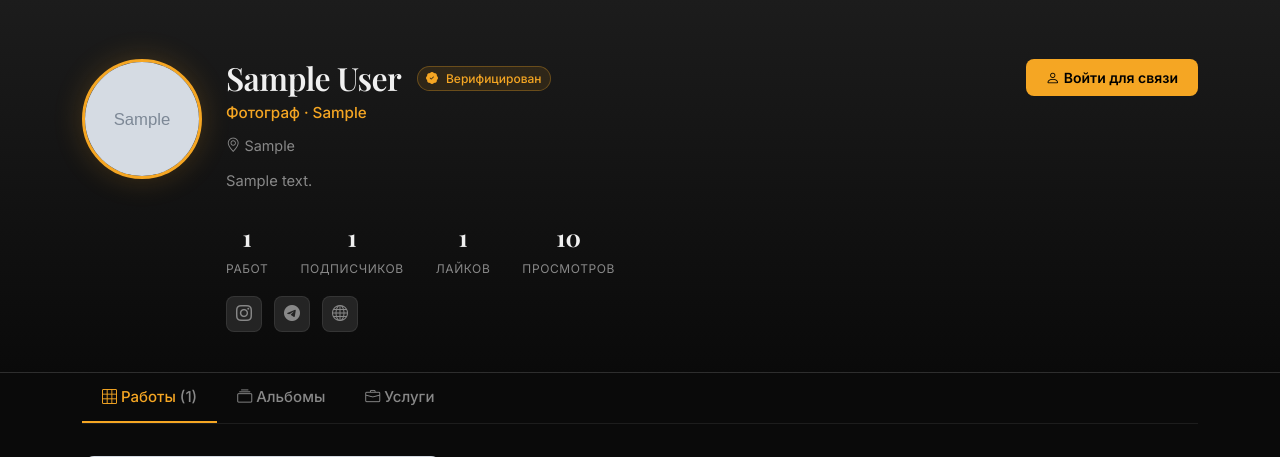
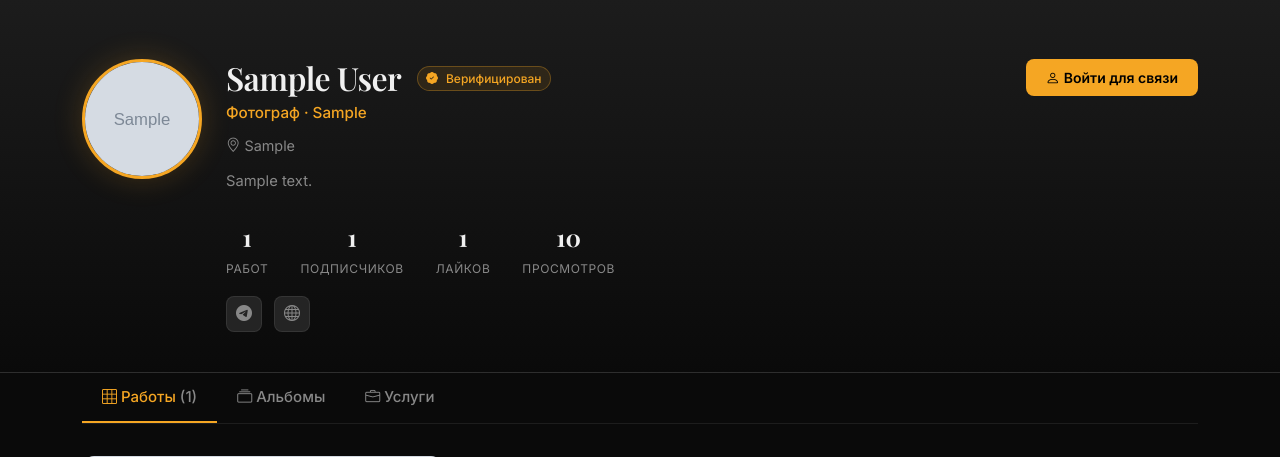
Before and after one commit to ds23432c/Sidelnikov_foto, a Django app: a page that uses templates/accounts/profile.html in a window 1280 px wide. Shown: the part 81-538 px from the top of the page. Run offline with Django 4.2, Linux system fonts and the light colour scheme; tables that the repository leaves empty hold one stand-in row (values such as "Sample post"); grey boxes marked "Sample" are stand-in pictures.

Commit message:
Remove Instagram icon from author profiles

```diff
--- a/templates/accounts/profile.html
+++ b/templates/accounts/profile.html
@@ -51,11 +51,6 @@
 
         <!-- Соцсети -->
         <div class="profile-socials">
-          {% if creator.instagram %}
-            <a href="https://instagram.com/{{ creator.instagram }}" class="social-link" target="_blank" title="Instagram">
-              <i class="bi bi-instagram"></i>
-            </a>
-          {% endif %}
           {% if creator.telegram %}
             <a href="https://t.me/{{ creator.telegram }}" class="social-link" target="_blank" title="Telegram">
               <i class="bi bi-telegram"></i>
```
